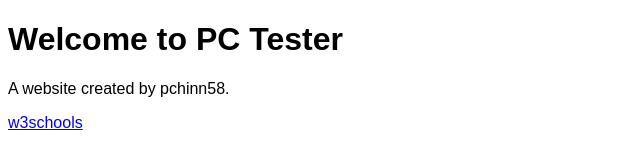
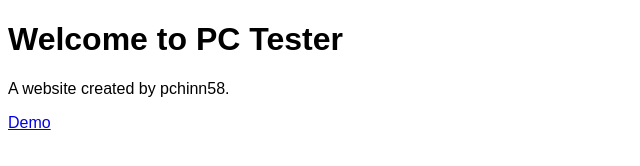
Before and after one commit to pchinn58/pchinn58.github.io, a plain HTML site: page index.html in a window 1280 px wide. Shown: the full height of the page, 0-640 px from the left. Drawn offline with Linux system fonts and the light colour scheme.

Commit message:
Update index.html

```diff
--- a/index.html
+++ b/index.html
@@ -14,6 +14,7 @@ body {
 
 <h1>Welcome to PC Tester</h1>
 <p>A website created by pchinn58.</p>
-<a href="https://www.w3schools.com/">w3schools</a>
+<!-- <a href="https://www.w3schools.com/">w3schools</a>  -->
+  <a href="https:/pchinn58.github.io/demo">Demo</a>
 </body>
 </html>
```
